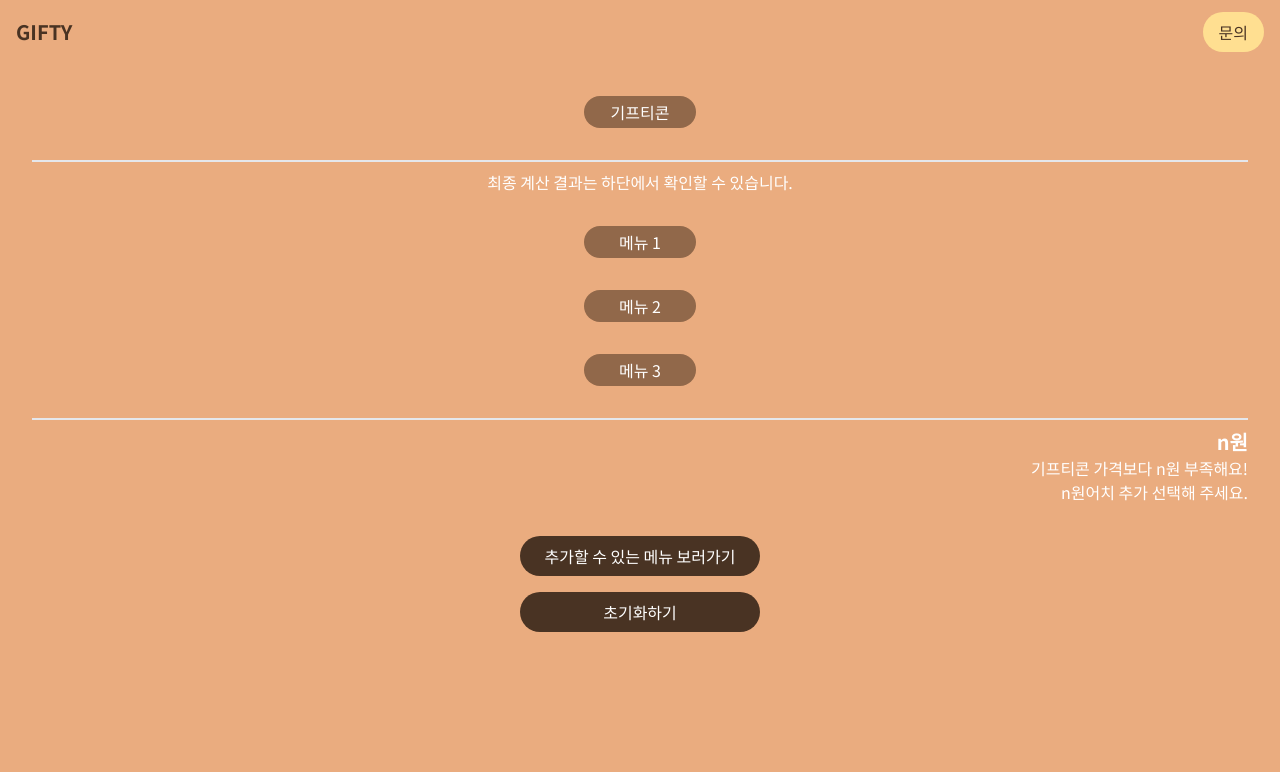
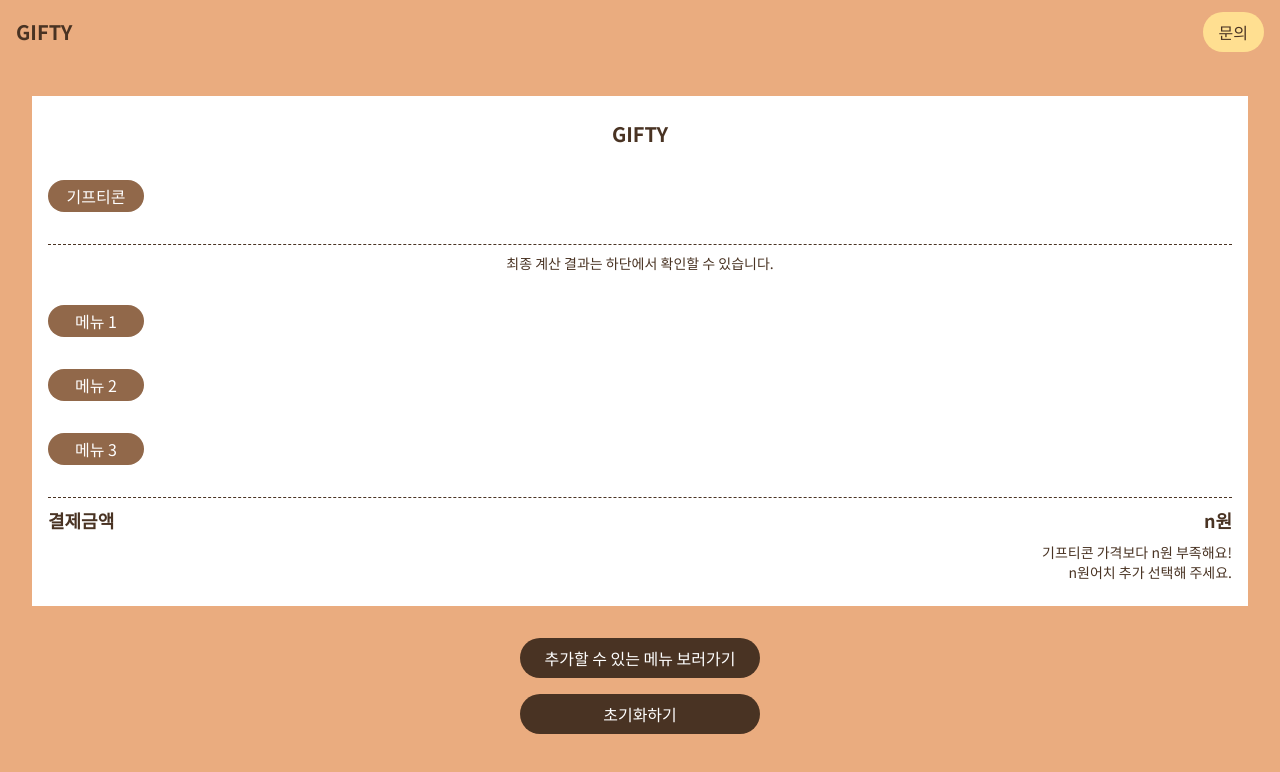
Before and after one commit to cloudIris75/gifty-nextjs, a Next.js app: page /brands/1/calculator in a window 1280 px wide. Shown: the top 772 px of the page. Built offline with nearby package versions, Linux system fonts and the light colour scheme.

Commit message:
Design: 계산기 영수증 디자인으로 변경

```diff
--- a/src/pages/brands/[brandName]/calculator.tsx
+++ b/src/pages/brands/[brandName]/calculator.tsx
@@ -11,13 +11,19 @@ const Calculator: React.FC = () => {
   return (
     <>
       <Navbar />
-      <main className="flex flex-col items-center space-y-8 p-8">
+      <main className="flex flex-col items-center m-8 space-y-8">
+        <div className="flex flex-col space-y-8 px-4 py-6 bg-white w-full">
+          <h3 className="text-coffee-400 text-center font-bold text-xl">
+            GIFTY
+          </h3>
           <div>
             <h3 className="title-container">기프티콘</h3>
           </div>
           <div className="flex flex-col space-y-2 items-center w-full">
-          <hr className="border w-full" />
-          <p>최종 계산 결과는 하단에서 확인할 수 있습니다.</p>
+            <hr className="border-dashed border-coffee-400 w-full" />
+            <p className="text-coffee-400 text-sm">
+              최종 계산 결과는 하단에서 확인할 수 있습니다.
+            </p>
           </div>
           <div>
             <h3 className="title-container">메뉴 1</h3>
@@ -29,10 +35,18 @@ const Calculator: React.FC = () => {
             <h3 className="title-container">메뉴 3</h3>
           </div>
           <div className="flex flex-col w-full text-right">
-          <hr className="border w-full mb-2" />
-          <p className="font-bold text-xl">n원</p>
-          <p>기프티콘 가격보다 n원 부족해요!</p>
-          <p>n원어치 추가 선택해 주세요.</p>
+            <hr className="border-dashed border-coffee-400 w-full mb-2" />
+            <div className="flex justify-between font-bold text-lg mb-2">
+              <p className="text-coffee-400">결제금액</p>
+              <p className="text-coffee-400">n원</p>
+            </div>
+            <p className="text-coffee-400 text-sm">
+              기프티콘 가격보다 n원 부족해요!
+            </p>
+            <p className="text-coffee-400 text-sm">
+              n원어치 추가 선택해 주세요.
+            </p>
+          </div>
         </div>
         <div className="flex flex-col space-y-4">
           <Button
--- a/src/styles/globals.css
+++ b/src/styles/globals.css
@@ -15,6 +15,6 @@ html {
     @apply flex w-72 h-20 bg-coffee-400 rounded-3xl text-center justify-center items-center;
   }
   .title-container {
-    @apply text-center bg-coffee-300 rounded-3xl w-28 py-1;
+    @apply text-center bg-coffee-300 rounded-3xl w-24 py-1;
   }
 }
```
Lines whose indentation alone changed are shown as unchanged.
